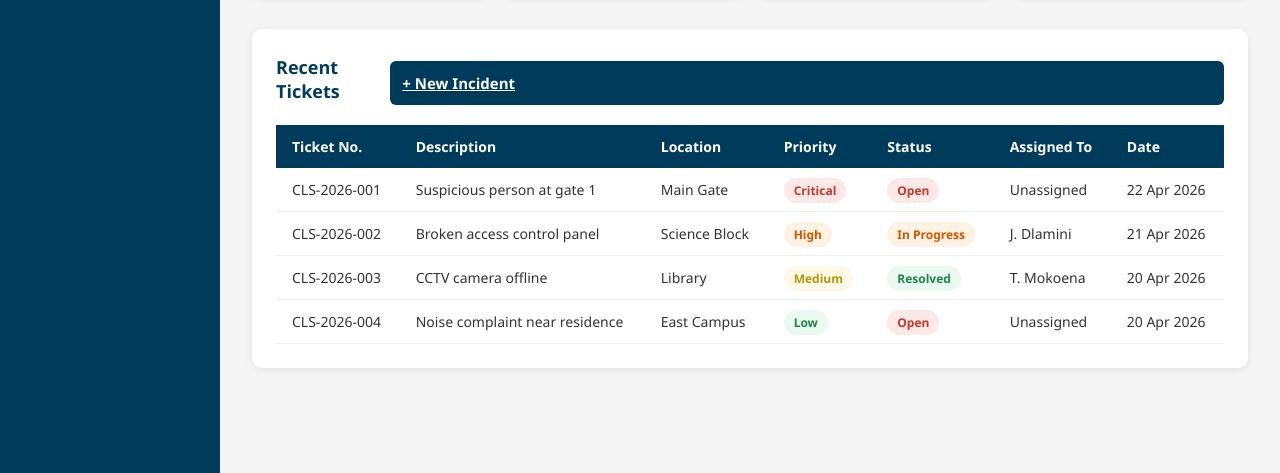
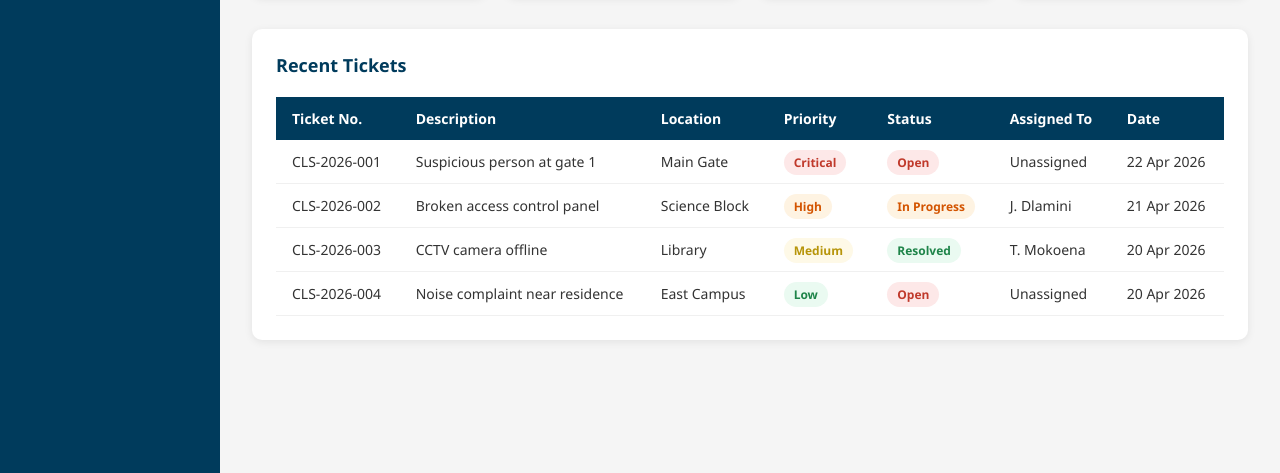
Before and after one commit to NEXUS-WITS-CPS/CPS-CALL-LOGGING-SYSTEM, a plain HTML site: page pages/dashboard.html in a window 1280 px wide. Shown: the part 327-800 px from the top of the page. Drawn offline with Linux system fonts and the light colour scheme; no server answers; sample sign-in values are in the browser's storage.

Commit message:
Remove log incident button from admin pages

```diff
--- a/pages/dashboard.html
+++ b/pages/dashboard.html
@@ -81,7 +81,6 @@
       <section class="table-section">
         <header class="table-header">
           <h2>Recent Tickets</h2>
-          <a href="log-incident.html" class="btn-primary">+ New Incident</a>
         </header>
 
         <table class="tickets-table">
```
